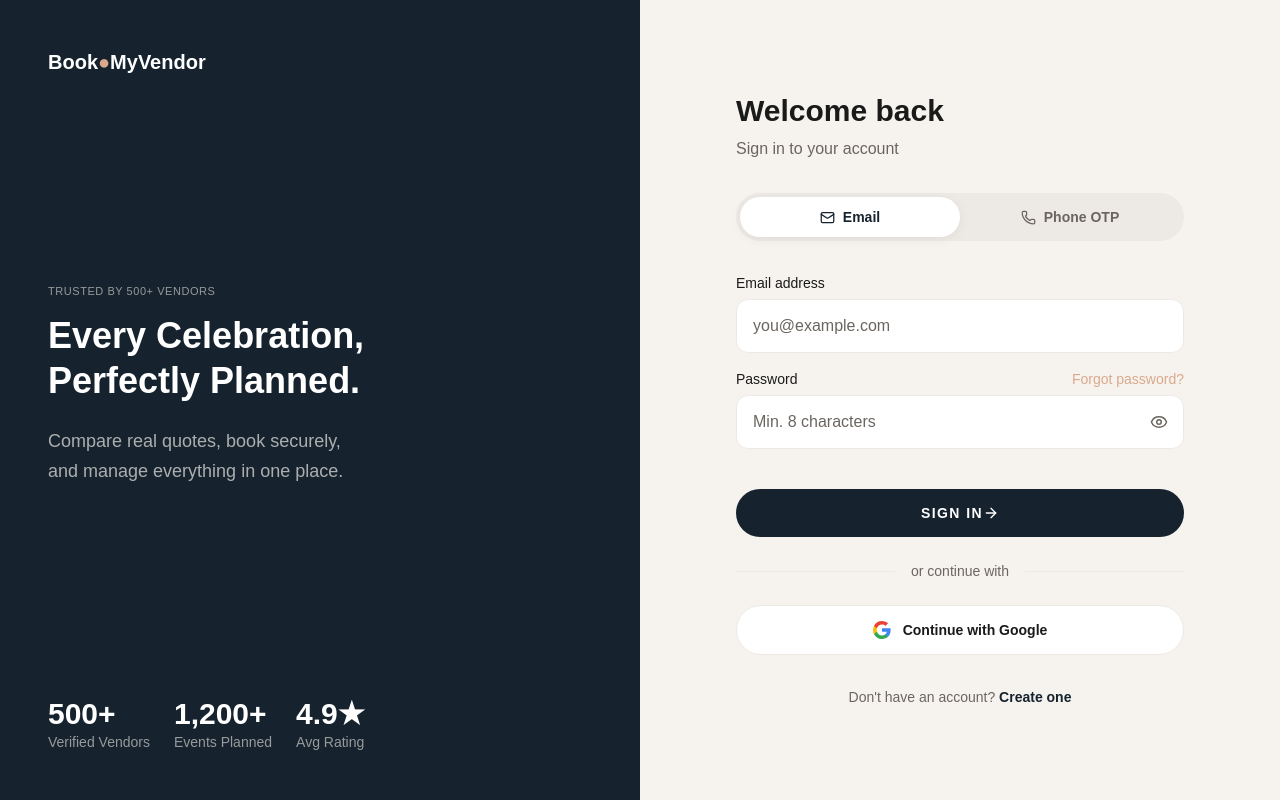
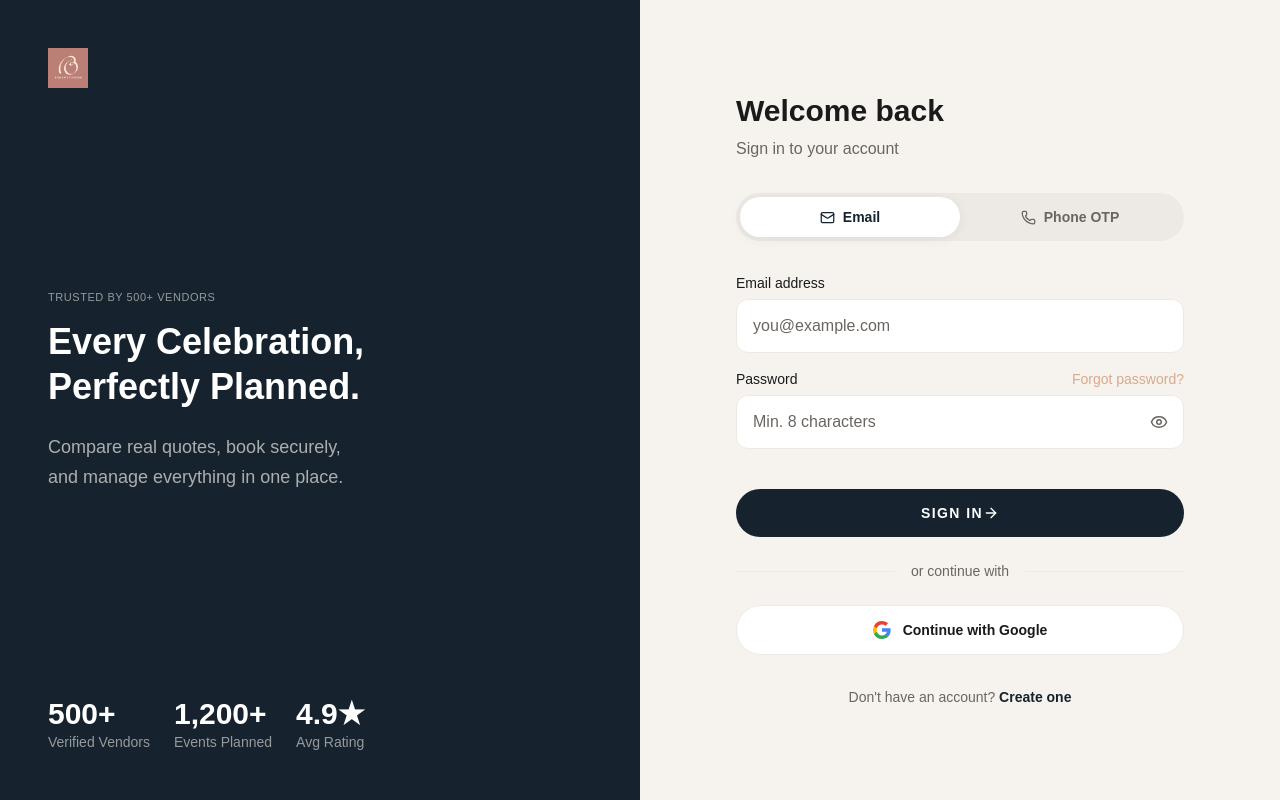
Before and after one commit to rupeshh132/Bookmyvendor, a React (Vite) app in the folder bookmyvendor-frontend/: page /login in a window 1280 px wide. Built offline with nearby package versions, Linux system fonts and the light colour scheme; no server answers; a web font is replaced by a local one.

Commit message:
feat: replace text logo with the new premium AI generated logo everywhere including favicon

```diff
--- a/bookmyvendor-frontend/index.html
+++ b/bookmyvendor-frontend/index.html
@@ -2,7 +2,7 @@
 <html lang="en">
   <head>
     <meta charset="UTF-8" />
-    <link rel="icon" type="image/svg+xml" href="/favicon.svg" />
+    <link rel="icon" type="image/jpeg" href="/logo.jpg" />
     <link rel="manifest" href="/manifest.json" />
     <meta name="viewport" content="width=device-width, initial-scale=1.0" />
     <meta name="theme-color" content="#16232E" />
--- a/bookmyvendor-frontend/src/components/layout/AdminLayout.tsx
+++ b/bookmyvendor-frontend/src/components/layout/AdminLayout.tsx
@@ -25,7 +25,7 @@ export default function AdminLayout() {
       <aside className="w-64 bg-white border-r border-stone flex flex-col h-screen sticky top-0">
         <div className="p-6">
           <Link to="/" className="font-display font-bold text-2xl text-ink">
-            Book<span className="text-terracotta">My</span>Vendor
+            <img src="/logo.jpg" alt="BookMyVendor" className="h-8 object-contain" />
           </Link>
           <div className="mt-1 text-xs text-muted uppercase tracking-widest font-bold">Admin Panel</div>
         </div>
--- a/bookmyvendor-frontend/src/components/layout/Navbar.tsx
+++ b/bookmyvendor-frontend/src/components/layout/Navbar.tsx
@@ -22,7 +22,7 @@ export default function Navbar() {
           to="/"
           className="font-display font-semibold text-navy text-lg tracking-tight flex-shrink-0"
         >
-          Book<span className="text-terracotta">●</span>MyVendor
+          <img src="/logo.jpg" alt="BookMyVendor" className="h-10 object-contain" />
         </Link>
 
         {/* Desktop nav links */}
--- a/bookmyvendor-frontend/src/features/auth/ForgotPasswordPage.tsx
+++ b/bookmyvendor-frontend/src/features/auth/ForgotPasswordPage.tsx
@@ -29,7 +29,7 @@ export default function ForgotPasswordPage() {
     <div className="min-h-screen bg-ivory flex items-center justify-center p-6">
       <div className="w-full max-w-md">
         <Link to="/" className="block font-display font-semibold text-navy text-xl text-center mb-10">
-          Book<span className="text-terracotta">●</span>MyVendor
+          <img src="/logo.jpg" alt="BookMyVendor" className="h-10 object-contain" />
         </Link>
 
         <motion.div
--- a/bookmyvendor-frontend/src/features/auth/LoginPage.tsx
+++ b/bookmyvendor-frontend/src/features/auth/LoginPage.tsx
@@ -114,7 +114,7 @@ export default function LoginPage() {
       {/* ── Left: Decorative panel (hidden on mobile) ── */}
       <div className="hidden lg:flex lg:w-1/2 bg-navy flex-col justify-between p-12">
         <Link to="/" className="font-display font-semibold text-white text-xl">
-          Book<span className="text-terracotta">●</span>MyVendor
+          <img src="/logo.jpg" alt="BookMyVendor" className="h-10 object-contain" />
         </Link>
         <div>
           <p className="text-stone/60 font-sans text-label tracking-label uppercase mb-4">TRUSTED BY 500+ VENDORS</p>
@@ -146,7 +146,7 @@ export default function LoginPage() {
         <div className="w-full max-w-md">
           {/* Mobile logo */}
           <Link to="/" className="lg:hidden block font-display font-semibold text-navy text-xl mb-8">
-            Book<span className="text-terracotta">●</span>MyVendor
+            <img src="/logo.jpg" alt="BookMyVendor" className="h-10 object-contain" />
           </Link>
 
           <h1 className="font-display font-semibold text-3xl text-ink mb-2">Welcome back</h1>
--- a/bookmyvendor-frontend/src/features/auth/RegisterPage.tsx
+++ b/bookmyvendor-frontend/src/features/auth/RegisterPage.tsx
@@ -59,7 +59,7 @@ export default function RegisterPage() {
       {/* ── Left: Decorative panel ── */}
       <div className="hidden lg:flex lg:w-1/2 bg-navy flex-col justify-between p-12">
         <Link to="/" className="font-display font-semibold text-white text-xl">
-          Book<span className="text-terracotta">●</span>MyVendor
+          <img src="/logo.jpg" alt="BookMyVendor" className="h-10 object-contain" />
         </Link>
         <div>
           <h2 className="font-display font-semibold text-white text-4xl leading-tight mb-6">
@@ -79,7 +79,7 @@ export default function RegisterPage() {
       <div className="flex-1 flex items-center justify-center px-6 py-12 overflow-y-auto">
         <div className="w-full max-w-md">
           <Link to="/" className="lg:hidden block font-display font-semibold text-navy text-xl mb-8">
-            Book<span className="text-terracotta">●</span>MyVendor
+            <img src="/logo.jpg" alt="BookMyVendor" className="h-10 object-contain" />
           </Link>
 
           <h1 className="font-display font-semibold text-3xl text-ink mb-2">Create an account</h1>
--- a/bookmyvendor-frontend/src/features/auth/ResetPasswordPage.tsx
+++ b/bookmyvendor-frontend/src/features/auth/ResetPasswordPage.tsx
@@ -46,7 +46,7 @@ export default function ResetPasswordPage() {
     <div className="min-h-screen bg-ivory flex items-center justify-center p-6">
       <div className="w-full max-w-md">
         <Link to="/" className="block font-display font-semibold text-navy text-xl text-center mb-10">
-          Book<span className="text-terracotta">●</span>MyVendor
+          <img src="/logo.jpg" alt="BookMyVendor" className="h-10 object-contain" />
         </Link>
 
         <motion.div
```
Also changed, not shown: bookmyvendor-frontend/public/logo.jpg (added).
